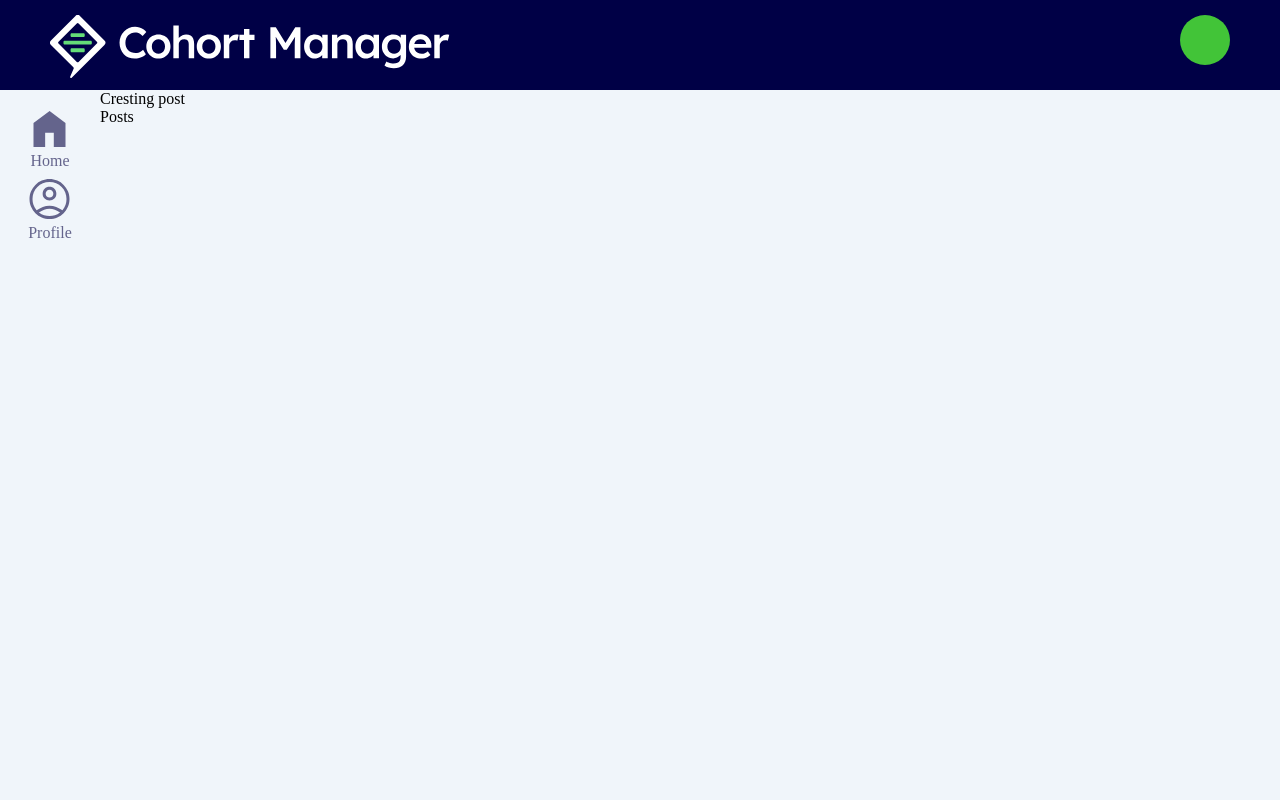
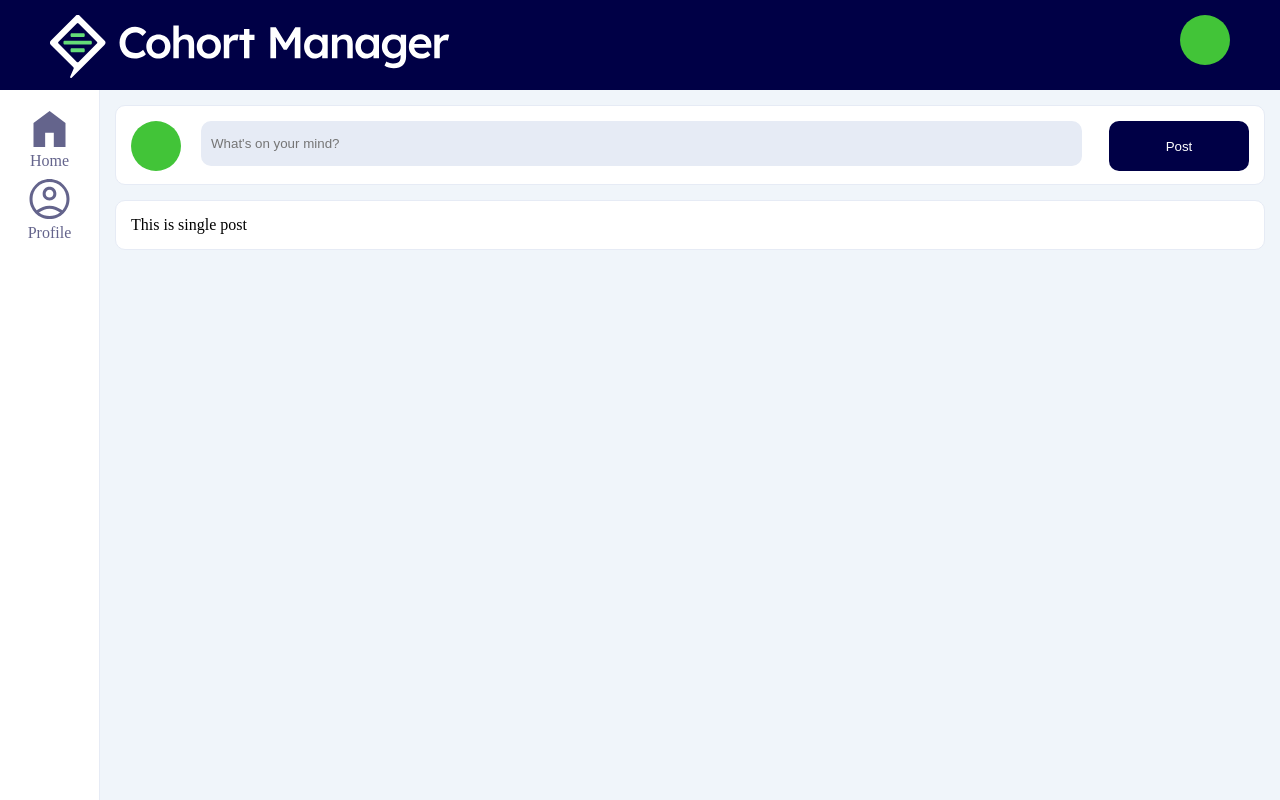
Before and after one commit to boolean-uk/react-cohort-dashboard-challenge, a React (Vite) app: page / in a window 1280 px wide. Built offline with nearby package versions, Linux system fonts and the light colour scheme; the HTML template or start-up script is replaced by a standard one.

Commit message:
added path to home2

```diff
--- a/src/App.jsx
+++ b/src/App.jsx
@@ -1,18 +1,15 @@
-import Header from "./components/Header/Header";
-import NavBar from "./components/Nav-bar/NavBar";
-import Main from "./components/Main/Main";
+import { Link, Route, Routes } from "react-router-dom";
+
+import Home from "./components/Home/Home";
 
 import "./App.css";
 
 function App() {
   return (
-    <div className="container">
-      <Header></Header>
-      <div className="container-main">
-        <NavBar></NavBar>
-        <Main></Main>
-      </div>
-    </div>
+   <Routes>
+    <Route path="/" element={<Home/>}>
+    </Route>
+   </Routes>
   );
 }
 
--- /dev/null
+++ b/src/Styles/main.css
@@ -0,0 +1,38 @@
+.main{
+    display: grid;
+    grid-template-rows: 110px 1fr;
+}
+.create-post{
+    background-color: white;
+    border-radius: 10px;
+    margin: 15px;
+    border: solid #e6ebf5 0.5px;
+    display: grid;
+    grid-template-columns: 70px 1fr 140px;
+    padding: 15px;
+}
+.single-post{
+    background-color: white;
+    margin: 0 15px 15px 15px;
+    border: solid #e6ebf5 0.5px;
+    padding: 15px;
+    border-radius: 10px;
+}
+.input-post{
+    border: none;
+    outline: none;
+    background-color: #e6ebf5;
+    height: 45px;
+    width: 97%;
+    border-radius: 10px;
+    padding: 10px;
+}
+.post-button{
+    display: grid;
+}
+.post-button button{
+    background-color: #000046;
+    color: white;
+    border: none;
+    border-radius: 10px;
+}
--- a/src/Styles/nav-bar.css
+++ b/src/Styles/nav-bar.css
@@ -3,6 +3,8 @@
     grid-template-rows: 60px 60px ;
     gap: 10px;
     padding: 20px;
+    background-color: white;
+    border-right: solid #e6ebf5 0.05px;
 }
 .nav-icon{
     display: grid;
--- a/src/components/Home/Home.jsx
+++ b/src/components/Home/Home.jsx
@@ -1,11 +1,18 @@
-
-
-
+import Header from "../../components/Header/Header";
+import NavBar from "../../components/Nav-bar/NavBar";
+import Main from "../../components/Main/Main";
 
 function Home() {
+
   return (
-   <div></div>
+    <div className="container">
+      <Header></Header>
+      <div className="container-main">
+        <NavBar></NavBar>
+        <Main></Main>
+      </div>
+    </div>
   )
 }
 
-export default Home
+export default Home;
--- a/src/components/Main/Main.jsx
+++ b/src/components/Main/Main.jsx
@@ -1,6 +1,7 @@
 import CreatePost from "../Main/components/CreatePost"
 import Posts from "../Main/components/Posts"
 
+import '../../Styles/main.css'
 function Main() {
 return (
   <div className="main">
--- a/src/components/Main/components/CreatePost.jsx
+++ b/src/components/Main/components/CreatePost.jsx
@@ -1,10 +1,15 @@
-
 function CreatePost() {
   return (
-    <div>
-        Cresting post
-    </div>
-  )
+    <form className="create-post">
+      <div className="profile-circle"></div>
+      <div className="create-post--input">
+        <input  className="input-post" type="text" placeholder="What's on your mind?" />
+      </div>
+      <div className="post-button">
+        <button type="submit">Post</button>
+      </div>
+    </form>
+  );
 }
 
-export default CreatePost
+export default CreatePost;
--- a/src/components/Main/components/Posts.jsx
+++ b/src/components/Main/components/Posts.jsx
@@ -1,7 +1,10 @@
+import SinglePost from "./SinglePost";
 
  function Posts() {
   return (
-    <div>Posts</div>
+    <div className="posts">
+      <SinglePost></SinglePost>
+    </div>
   )
 }
 export default Posts;
--- /dev/null
+++ b/src/components/Main/components/SinglePost.jsx
@@ -0,0 +1,8 @@
+
+export default function SinglePost() {
+  return (
+    <div className="single-post">
+        <p>This is single post</p>
+    </div>
+  )
+}
```
